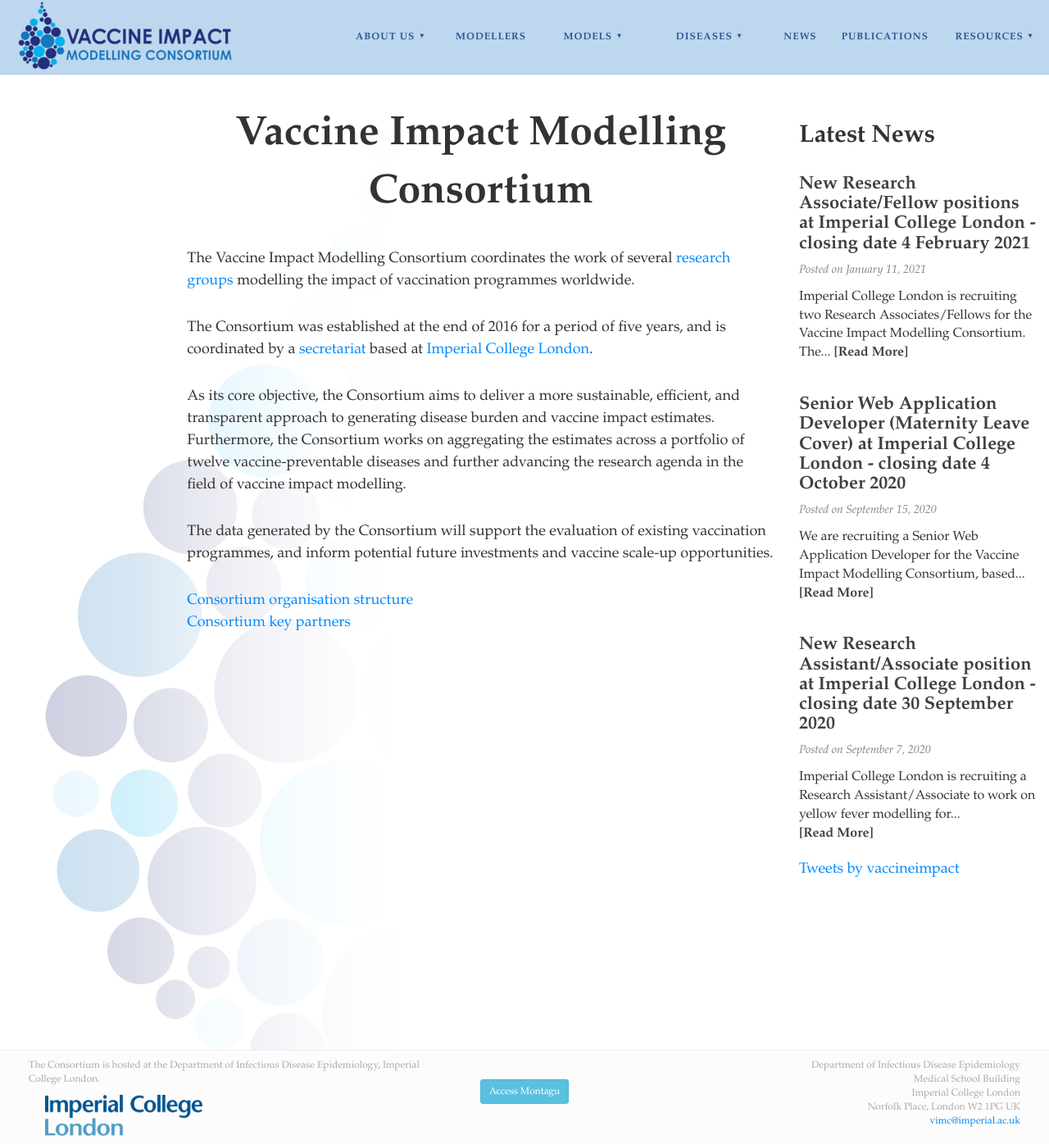
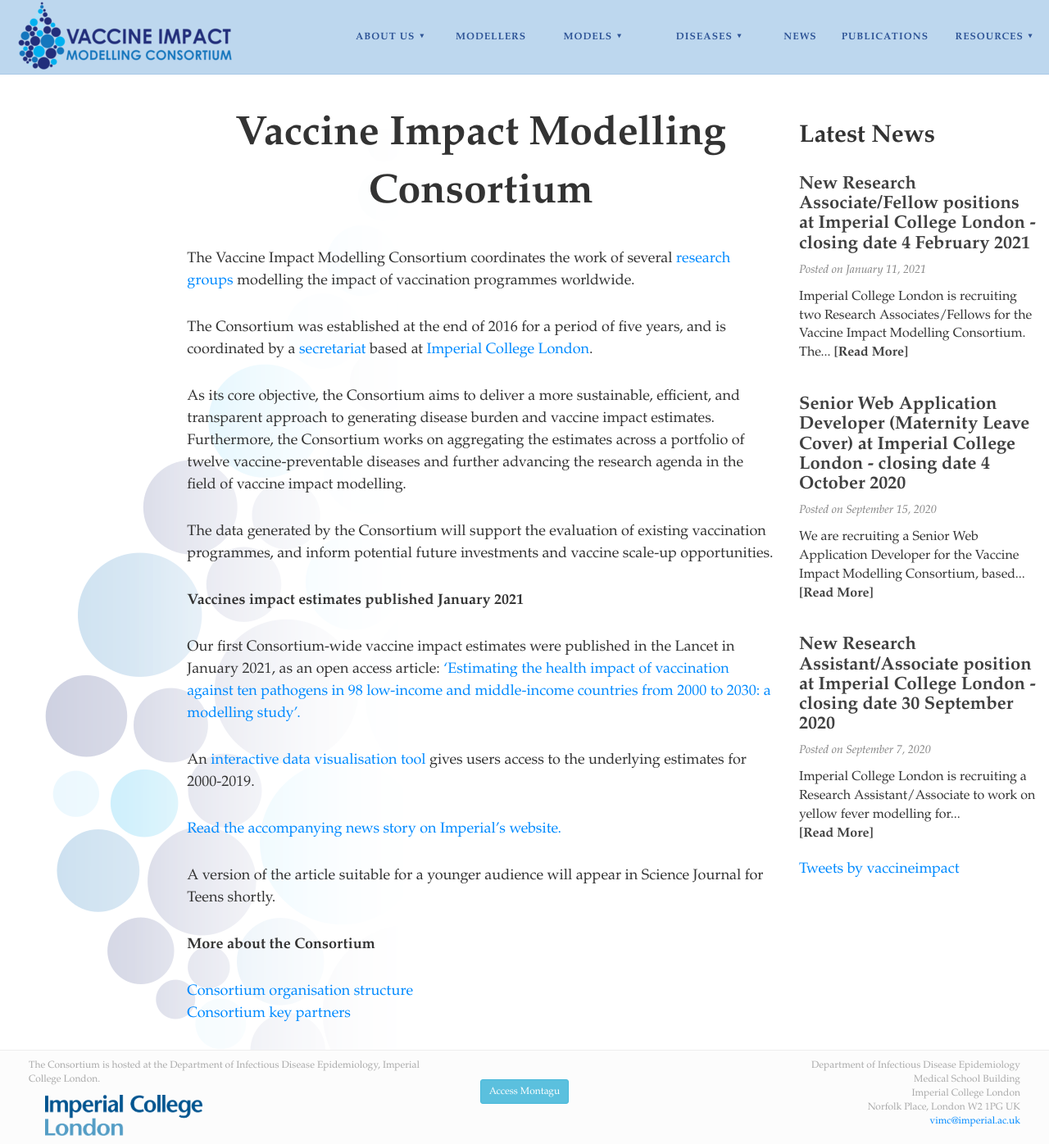
Before and after one commit to vimchub/vaccineimpact, a Jekyll site: the page built from index.md, in a window 1280 px wide and 1396 px high. Shown: the whole window at 82% size. Built offline with Jekyll 4.4.1, drawn with Linux system fonts in a browser that asks for light colours; nearby versions of some CDN libraries; comment, search, counter and statistics services are not loaded.

Commit message:
Added Lancet & data vis tool links to homepage

```diff
--- a/index.md
+++ b/index.md
@@ -12,5 +12,17 @@
 
 The data generated by the Consortium will support the evaluation of existing vaccination programmes, and inform potential future investments and vaccine scale-up opportunities.
 
+**Vaccines impact estimates published January 2021**
+
+Our first Consortium-wide vaccine impact estimates were published in the Lancet in January 2021, as an open access article: ['Estimating the health impact of vaccination against ten pathogens in 98 low-income and middle-income countries from 2000 to 2030: a modelling study'.](https://doi.org/10.1016/S0140-6736(20)32657-X)
+
+An [interactive data visualisation tool](https://montagu.vaccineimpact.org/2020/datavis) gives users access to the underlying estimates for 2000-2019.
+
+[Read the accompanying news story on Imperial's website.](https://www.imperial.ac.uk/news/213373/vaccines-prevented-37-million-deaths-lmics/)
+
+A version of the article suitable for a younger audience will appear in Science Journal for Teens shortly.
+
+**More about the Consortium**
+
 [Consortium organisation structure](/resources/VIMC_organogram_2020.pdf)
 [Consortium key partners](/partners)
```
